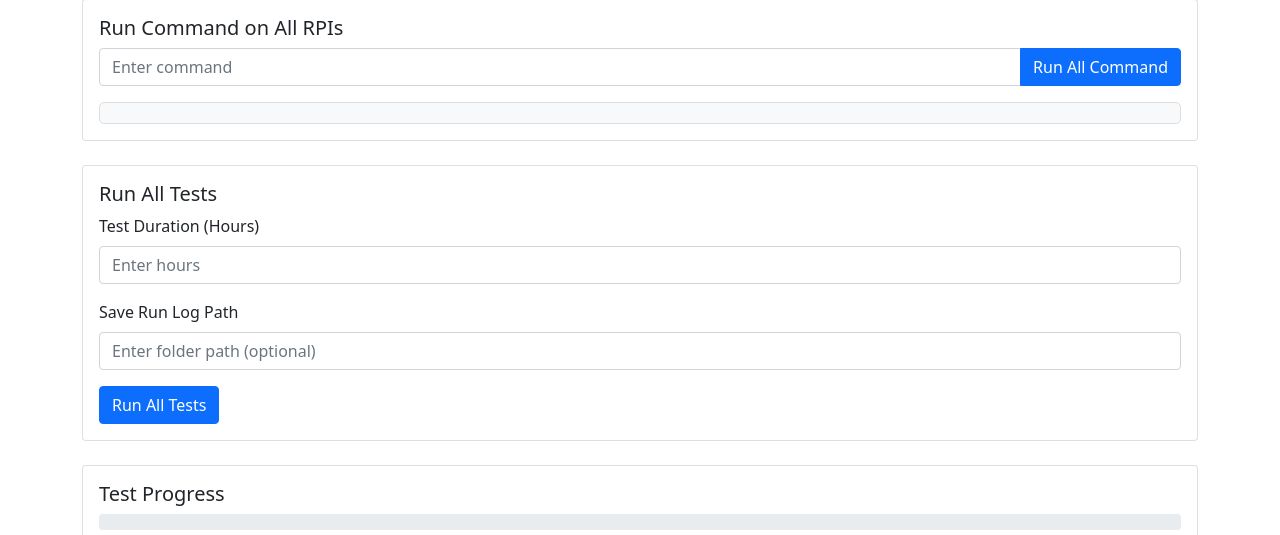
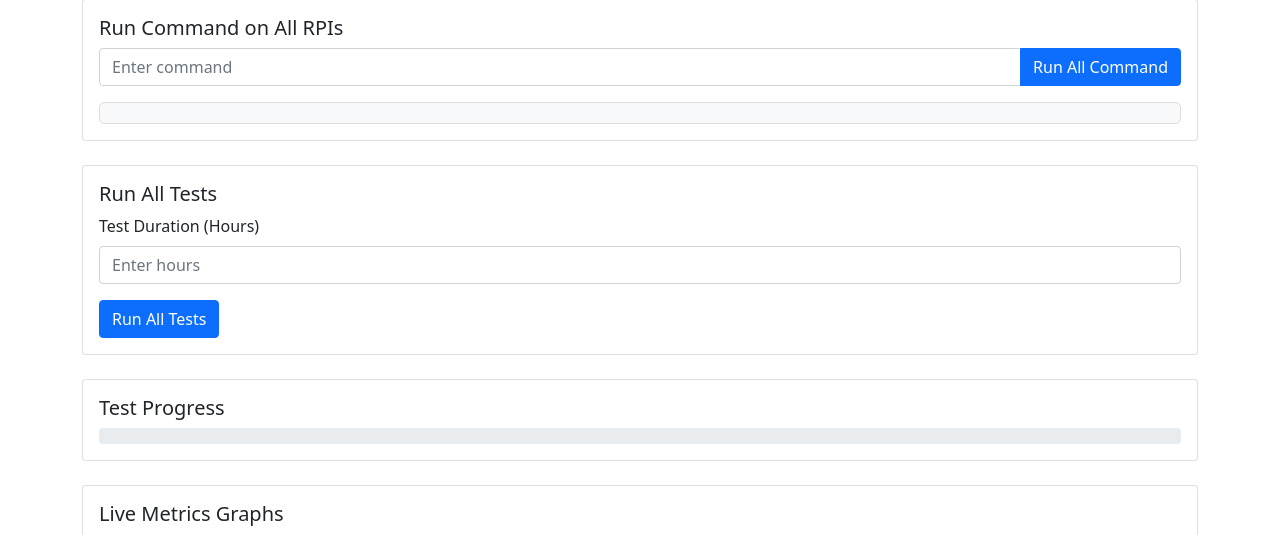
Before and after one commit to etcyl/rpi_dashboard, a Flask app: page / in a window 1280 px wide. Shown: the part 431-966 px from the top of the page. Run offline with Flask 3, Linux system fonts and the light colour scheme.

Commit message:
Update index.html

```diff
--- a/templates/index.html
+++ b/templates/index.html
@@ -60,7 +62,7 @@
                     <a href="#" class="list-group-item list-group-item-action d-flex justify-content-between align-items-center">
                         {{ hostname }}
                         <span>
-                            <button class="btn btn-primary btn-sm" onclick="fetchMetrics('{{ hostname }}')">Run vcgencmd test</button>
+                            <button class="btn btn-primary btn-sm run-vcg-btn" data-hostname="{{ hostname }}">Run vcgencmd test</button>
                         </span>
                     </a>
                     {% endfor %}
@@ -111,10 +113,7 @@
                         <label for="duration" class="form-label">Test Duration (Hours)</label>
                         <input type="number" id="duration" class="form-control" placeholder="Enter hours" min="1" required>
                     </div>
-                    <div class="mb-3">
-                        <label for="save_path" class="form-label">Save Run Log Path</label>
-                        <input type="text" id="save_path" class="form-control" placeholder="Enter folder path (optional)">
-                    </div>
+                    <!-- Removed Save Path Input Field -->
                     <button type="button" id="run-tests-btn" class="btn btn-primary" onclick="runTests()">Run All Tests</button>
                     <button type="button" id="stop-tests-btn" class="btn btn-danger" style="display: none;" onclick="stopTest()">Stop Test</button>
                 </form>
@@ -151,12 +150,68 @@
         </div>
 
         <div id="result-section" style="display:none;" class="alert alert-success">
-            <strong>Success!</strong> Results saved to: <span id="file-path"></span>
+            <strong>Success!</strong> Results saved to the current directory.
         </div>
     </div>
 
     <script>
-        // Removed fetchMetrics function since /metrics/<hostname> endpoint is not defined
+        // Function to fetch metrics for a specific RPI
+        function fetchMetrics(hostname) {
+            const button = $(`button[data-hostname="${hostname}"]`);
+            button.prop("disabled", true);
+            const originalText = button.html();
+            button.html("<div class='loader'></div> Running...");
+
+            $.post("/run_vcg_cmd", { hostname: hostname }, function(response) {
+                if (response.status === "success") {
+                    const data = response.data;
+                    // Update the Test Output table
+                    const rowId = `row-${hostname}`;
+                    let row = $(`#${rowId}`);
+                    if (row.length === 0) {
+                        // If row doesn't exist, create it
+                        row = $("<tr>").attr("id", rowId);
+                        row.append($("<td>").text(hostname));
+                        row.append($("<td>").text(data.core_voltage));
+                        row.append($("<td>").text(data.cpu_temp));
+                        row.append($("<td>").text(data.cpu_freq));
+                        row.append($("<td>").text(data.load_average));
+                        row.append($("<td>").text(data.memory_usage));
+                        row.append($("<td>").text(data.throttled_status));
+                        $("#test-output-body").append(row);
+                    } else {
+                        // Update existing row
+                        row.find("td").eq(1).text(data.core_voltage);
+                        row.find("td").eq(2).text(data.cpu_temp);
+                        row.find("td").eq(3).text(data.cpu_freq);
+                        row.find("td").eq(4).text(data.load_average);
+                        row.find("td").eq(5).text(data.memory_usage);
+                        row.find("td").eq(6).text(data.throttled_status);
+                    }
+                } else {
+                    alert(`Error: ${response.message}`);
+                }
+            })
+            .always(function() {
+                // Re-enable the button and restore original text
+                button.prop("disabled", false);
+                button.html(originalText);
+            })
+            .fail(function() {
+                alert("Failed to run vcgencmd test.");
+                button.prop("disabled", false);
+                button.html(originalText);
+            });
+        }
+
+        // Handle click events for "Run vcgencmd test" buttons using event delegation
+        $(document).ready(function() {
+            $(".run-vcg-btn").click(function(event) {
+                event.preventDefault();
+                const hostname = $(this).data("hostname");
+                fetchMetrics(hostname);
+            });
+        });
 
         function runAllCommand() {
             const command = $("#custom-command").val();
@@ -179,7 +234,7 @@
 
         function runTests() {
             const duration = $("#duration").val();
-            const savePath = $("#save_path").val() || "{{ default_directory }}"; // Set default directory path
+            // No longer need to get savePath from input
 
             if (!duration || duration <= 0) {
                 alert("Please enter a valid duration in hours.");
@@ -192,8 +247,8 @@
 
             $.post("/run_tests", {
                 duration: duration,
-                log_frequency: 60, // Assuming log_frequency is 60 seconds
-                save_path: savePath
+                log_frequency: 60  // Assuming log_frequency is 60 seconds
+                // No longer sending save_path
             }, function(response) {
                 console.log(response.message);
             }).fail(function() {
@@ -428,9 +483,7 @@
                     const dataset = chart.data.datasets.find(ds => ds.label === rpi);
                     if (dataset) {
                         let value = metrics[metricKey];
-                        // Convert to float if possible
-                        value = parseFloat(value);
-                        if (isNaN(value)) value = null;
+                        // No need to convert since backend already formats cpu_freq
                         dataset.data.push(value);
                         // Limit data points
                         if (dataset.data.length > 100) { // Adjust as needed
```
Also changed, not shown: other parts of templates/index.html (+2 -0 lines).
